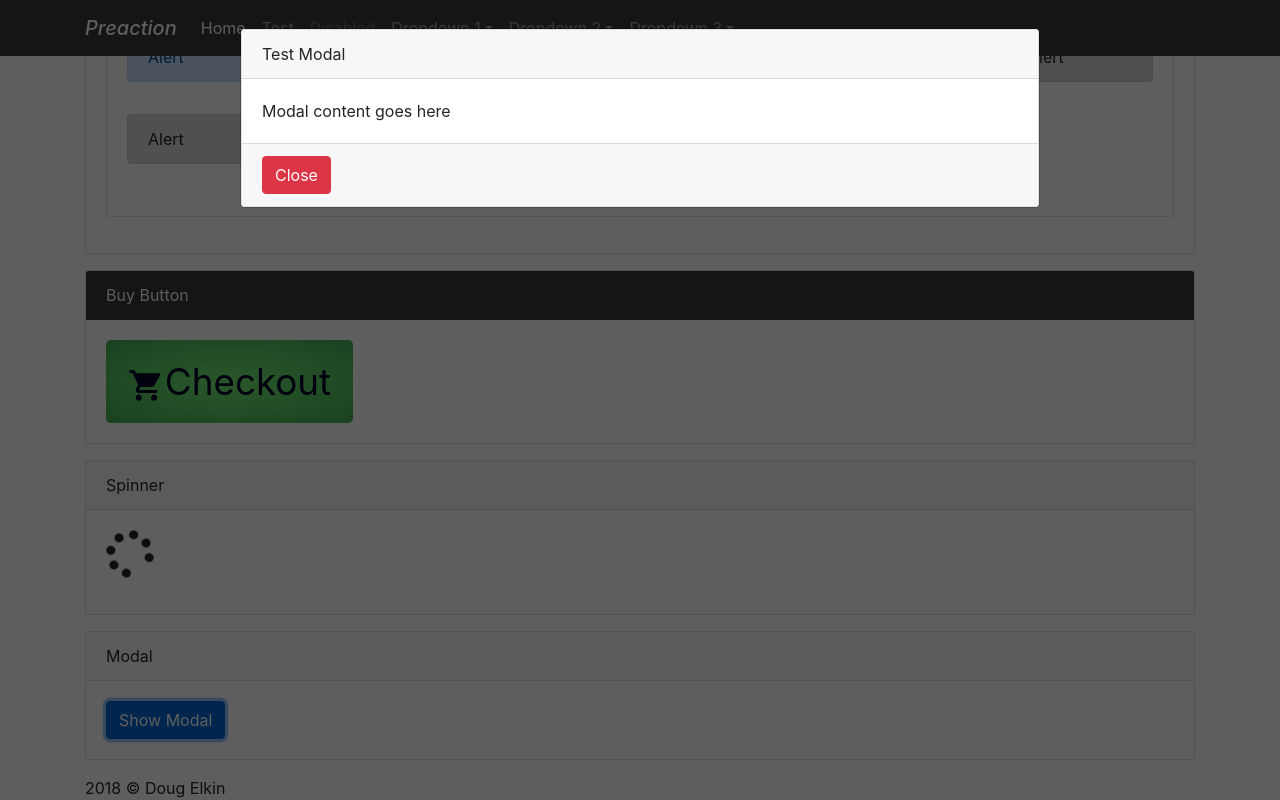
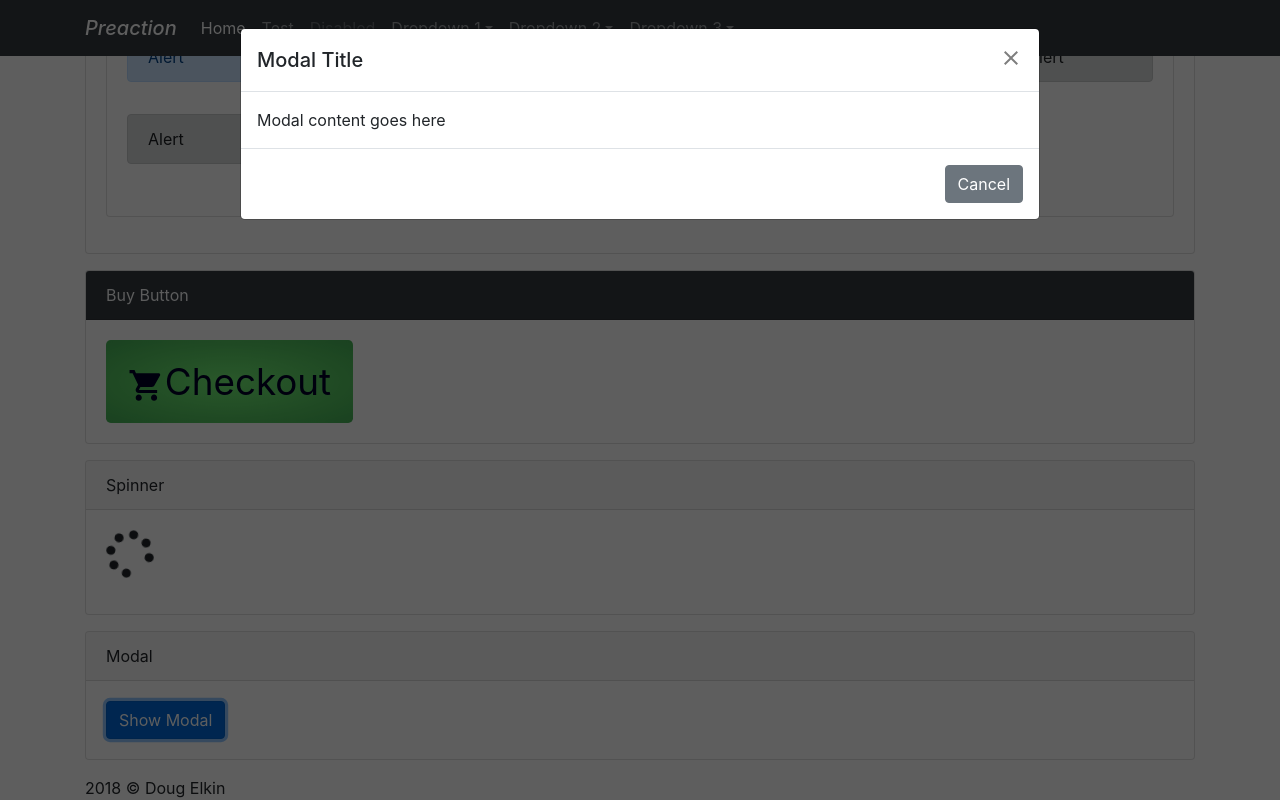
Before and after one commit to duhdugg/preaction-bootstrap-clips, a React (Create React App) app: page / in a window 1280 px wide. Both pictures are taken after a click on the button "Show Modal". Shown: the part 3853-4653 px from the top of the page. Built offline with nearby package versions, Linux system fonts and the light colour scheme.

Commit message:
improvements to modal

```diff
--- a/src/App.jsx
+++ b/src/App.jsx
@@ -118,6 +118,13 @@ class App extends React.Component {
   get randomTheme() {
     let themes = ['blue', 'green', 'yellow', 'red', 'dark', 'light']
     return themes[Math.floor(Math.random() * themes.length)]
+  }
+
+  toggleModal() {
+    this.setState(state => {
+      state.modal = !state.modal
+      return state
+    })
   }
 
   toggleToggler(event) {
@@ -290,21 +297,12 @@ class App extends React.Component {
             </button>
           </Card>
           {this.state.modal ? (
-            <Modal show={this.state.modal}>
-              <Card
-                header='Test Modal'
-                footer={
-                  <button
-                    className='btn btn-danger'
-                    onClick={() => {
-                      this.setState({ modal: false })
-                    }}>
-                    Close
-                  </button>
-                }
-                noMargin={true}>
-                Modal content goes here
-              </Card>
+            <Modal
+              show={this.state.modal}
+              title='Modal Title'
+              closeHandler={this.toggleModal.bind(this)}
+              closeButtonText='Cancel'>
+              Modal content goes here
             </Modal>
           ) : (
             ''
--- a/src/components/Modal.jsx
+++ b/src/components/Modal.jsx
@@ -1,18 +1,65 @@
 import PropTypes from 'prop-types'
 import React from 'react'
 import '../stylesheets/modal.css'
+import { MdClose } from 'react-icons/md'
 
 class Modal extends React.Component {
+  close() {
+    if (this.props.closeHandler) {
+      this.props.closeHandler()
+    }
+  }
+
+  get closeButtonText() {
+    return this.props.closeButtonText ? this.props.closeButtonText : 'Close'
+  }
+
+  get show() {
+    return {
+      closeButton: !this.props.hideCloseButton
+    }
+  }
+
   render() {
     return (
       <div
         className='modal'
+        role='dialog'
+        tabIndex='-1'
         style={{
           display: 'block',
           overflowY: 'auto'
         }}>
-        <div className='modal-dialog modal-lg'>
-          <div className='modal-content'>{this.props.children}</div>
+        <div className='modal-dialog modal-lg' role='document'>
+          <div className='modal-content'>
+            <div className='modal-header'>
+              <h5 className='modal-title'>{this.props.title}</h5>
+              {this.show.closeButton ? (
+                <button
+                  type='button'
+                  className='close'
+                  onClick={this.close.bind(this)}
+                  title={this.closeButtonText}>
+                  <MdClose />
+                </button>
+              ) : (
+                ''
+              )}
+            </div>
+            <div className='modal-body'>{this.props.children}</div>
+            <div className='modal-footer'>
+              {this.show.closeButton ? (
+                <button
+                  type='button'
+                  className='btn btn-secondary'
+                  onClick={this.close.bind(this)}>
+                  {this.closeButtonText}
+                </button>
+              ) : (
+                ''
+              )}
+            </div>
+          </div>
         </div>
       </div>
     )
@@ -36,7 +83,11 @@ class Modal extends React.Component {
 }
 
 Modal.propTypes = {
-  children: PropTypes.node
+  closeButtonText: PropTypes.string,
+  closeHandler: PropTypes.func,
+  children: PropTypes.node,
+  hideCloseButton: PropTypes.bool,
+  title: PropTypes.node
 }
 
 export default Modal
```
